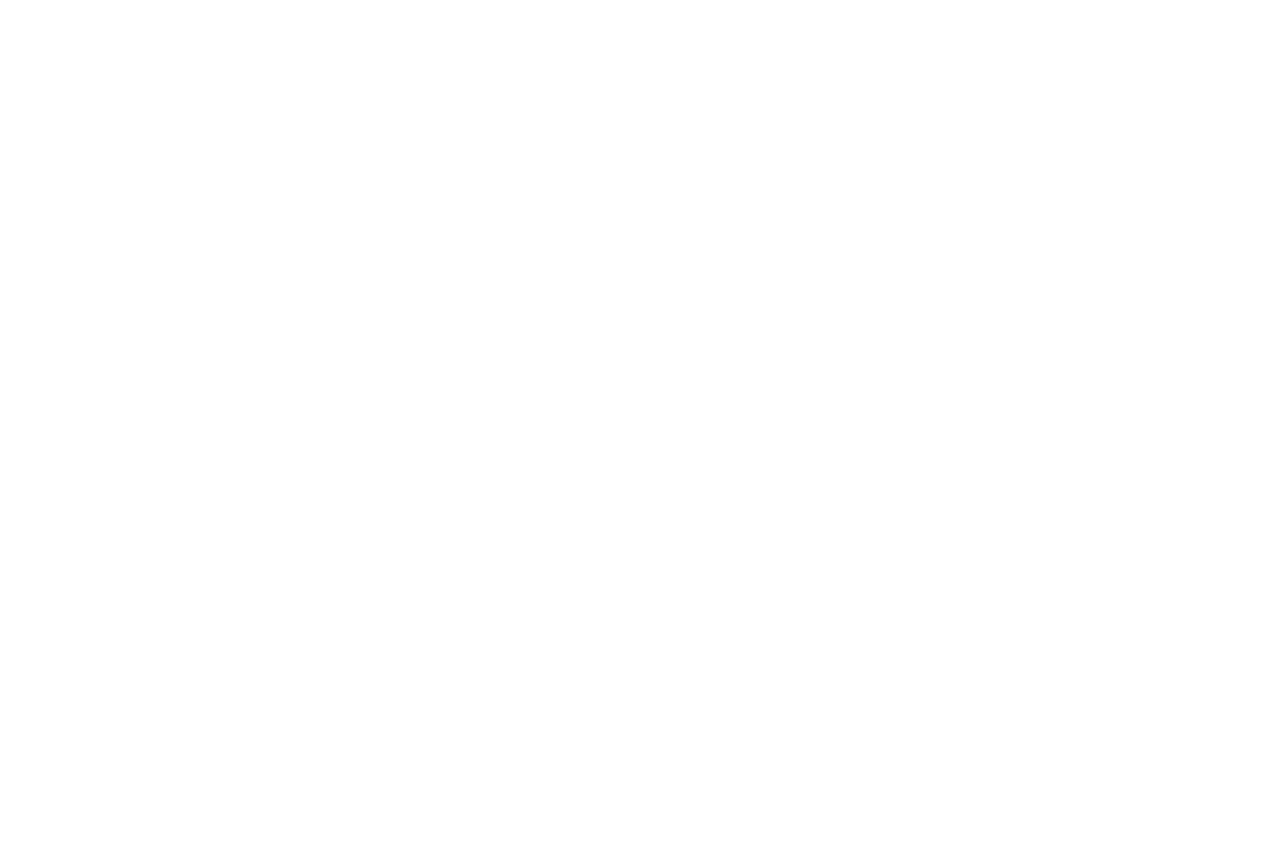
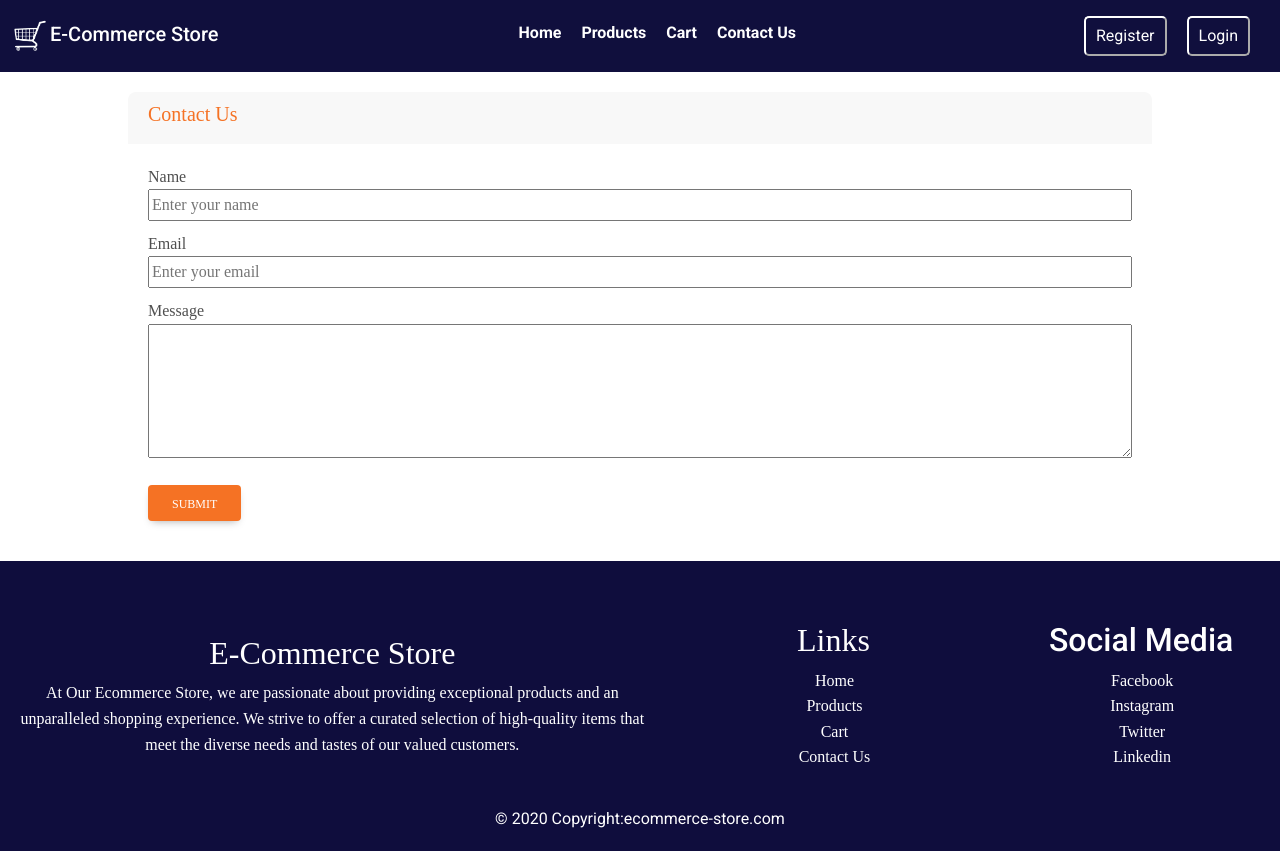
Before and after one commit to HamzaRasheed26/E-Commerce-Store-React, a React (Create React App) app in the folder e-commerce_store/: page /ContactUs in a window 1280 px wide. Before the commit the page ends 800 px from the top, so only its background shows below. Built offline with nearby package versions, Linux system fonts and the light colour scheme.

Commit message:
Contact Us

```diff
--- a/e-commerce_store/src/App.css
+++ b/e-commerce_store/src/App.css
@@ -74,3 +74,42 @@ footer{
 .footerLinks ul{
   list-style: none;
 }
+
+/* contact us */
+
+.contactCard{
+  width: 80%;
+  border: 2px ;
+  border-color: #100f3d;
+  border-radius: 10px;
+  margin: 20px 10%;
+  font-family: bahnschrift;
+}
+
+.contactCard-header{
+  background-color: #F8F8F8;
+  padding: 10px 20px;
+  border-radius: 8px 8px 0px 0px;
+  color: #F57224;
+  font-weight: bold;
+}
+
+.contactCard-Body{
+  padding: 20px;
+}
+
+.contactCard-Body input{
+  margin-bottom: 10px;
+  width: 100%;
+}
+
+.contactCard-Body button{
+  color: white;
+  background-color: #f57224;
+  margin-top: 20px;
+
+}
+
+.contactCard-Body textarea{
+  width: 100%;
+}
--- a/e-commerce_store/src/App.js
+++ b/e-commerce_store/src/App.js
@@ -2,6 +2,8 @@ import "./App.css";
 import { Switch, Route } from "react-router-dom";
 import Home from "./Components/home";
 import Products from "./Components/products";
+import ContactUs from "./Components/contactUs";
+import Cart from "./Components/cart";
 
 function App() {
   return (
@@ -9,6 +11,8 @@ function App() {
       <Switch>
         <Route exact path="/" component={Home} />
         <Route exact path="/Products" component={Products} />
+        <Route exact path="/ContactUs" component={ContactUs} />
+        <Route exact path="/Cart" component={Cart} />
       </Switch>
     </div>
   );
--- /dev/null
+++ b/e-commerce_store/src/Components/cart.jsx
@@ -0,0 +1,12 @@
+import React from "react";
+import Navbar from "./navbar";
+import Footer from "./footer";
+
+export default function Cart() {
+  return (
+    <div>
+      <Navbar></Navbar>
+      <Footer></Footer>
+    </div>
+  );
+}
--- /dev/null
+++ b/e-commerce_store/src/Components/contactUs.jsx
@@ -0,0 +1,31 @@
+import React from "react";
+import Navbar from "./navbar";
+import Footer from "./footer";
+
+export default function ContactUs() {
+  return (
+    <div>
+      <Navbar></Navbar>
+      <div className="contactCard">
+        <div className="contactCard-header">
+          <h5>Contact Us</h5>
+        </div>
+        <div className="contactCard-Body">
+          <form action="">
+            <label htmlFor="">Name</label> <br />
+            <input type="text" placeholder="Enter your name" required /> <br />
+            <label htmlFor="">Email</label> <br />
+            <input type="email" placeholder="Enter your email" required />{" "}
+            <br />
+            <label htmlFor="">Message</label> <br />
+            <textarea name="" id="" cols="30" rows="5"></textarea> <br />
+            <button type="submit" class="btn">
+              Submit
+            </button>
+          </form>
+        </div>
+      </div>
+      <Footer></Footer>
+    </div>
+  );
+}
--- a/e-commerce_store/src/Components/footer.jsx
+++ b/e-commerce_store/src/Components/footer.jsx
@@ -1,4 +1,5 @@
 import React from "react";
+import { Link } from "react-router-dom/cjs/react-router-dom.min";
 
 export default function Footer() {
   return (
@@ -30,8 +31,8 @@ export default function Footer() {
 
             <ul>
               <li>
-                <a
-                  href="index.html"
+                <Link
+                  to="/"
                   style={{
                     color: "white",
                     textDecoration: "none",
@@ -39,11 +40,11 @@ export default function Footer() {
                   }}
                 >
                   Home
-                </a>
+                </Link>
               </li>
               <li>
-                <a
-                  href="index.html"
+                <Link
+                  to="/Products"
                   style={{
                     color: "white",
                     textDecoration: "none",
@@ -51,11 +52,11 @@ export default function Footer() {
                   }}
                 >
                   Products
-                </a>
+                </Link>
               </li>
               <li>
-                <a
-                  href="index.html"
+                <Link
+                  to="/Cart"
                   style={{
                     color: "white",
                     textDecoration: "none",
@@ -63,11 +64,11 @@ export default function Footer() {
                   }}
                 >
                   Cart
-                </a>
+                </Link>
               </li>
               <li>
-                <a
-                  href="index.html"
+                <Link
+                  to="/ContactUs"
                   style={{
                     color: "white",
                     textDecoration: "none",
@@ -75,7 +76,7 @@ export default function Footer() {
                   }}
                 >
                   Contact Us
-                </a>
+                </Link>
               </li>
             </ul>
           </div>
--- a/e-commerce_store/src/Components/home.jsx
+++ b/e-commerce_store/src/Components/home.jsx
@@ -1,5 +1,5 @@
 import React from "react";
-import { MDBCarousel, MDBCarouselItem } from "mdb-react-ui-kit";
+//import { MDBCarousel, MDBCarouselItem } from "mdb-react-ui-kit";
 import Navbar from "./navbar";
 import Footer from "./footer";
 import ProductCards from "./productCards";
@@ -11,7 +11,7 @@ export default function Home() {
     <div>
       <Navbar />
 
-      <MDBCarousel showControls>
+      {/* <MDBCarousel showControls>
         <MDBCarouselItem
           className="w-100 d-block"
           itemId={1}
@@ -30,7 +30,7 @@ export default function Home() {
           src="/images/image3.png"
           alt="..."
         />
-      </MDBCarousel>
+      </MDBCarousel> */}
 
       <h2
         style={{
--- a/e-commerce_store/src/Components/navbar.jsx
+++ b/e-commerce_store/src/Components/navbar.jsx
@@ -23,10 +23,10 @@ export default function Navbar() {
             <Link to="/Products">Products</Link>
           </li>
           <li>
-            <Link>Cart</Link>
+            <Link to="/Cart">Cart</Link>
           </li>
           <li>
-            <Link>Contact Us</Link>
+            <Link to="/ContactUs">Contact Us</Link>
           </li>
         </ul>
       </div>
--- a/e-commerce_store/src/Components/productCards.jsx
+++ b/e-commerce_store/src/Components/productCards.jsx
@@ -75,7 +75,7 @@ export default function ProductCards() {
             <h5 style={priceStyle}>{product.price} Rs</h5>
             <p style={{ textAlign: "justify" }}>{product.description}</p>
             <center>
-              <button className="btn btn-outline-light" style={btnStyle}>
+              <button className="btn" style={btnStyle}>
                 Buy Now
               </button>
             </center>
```
